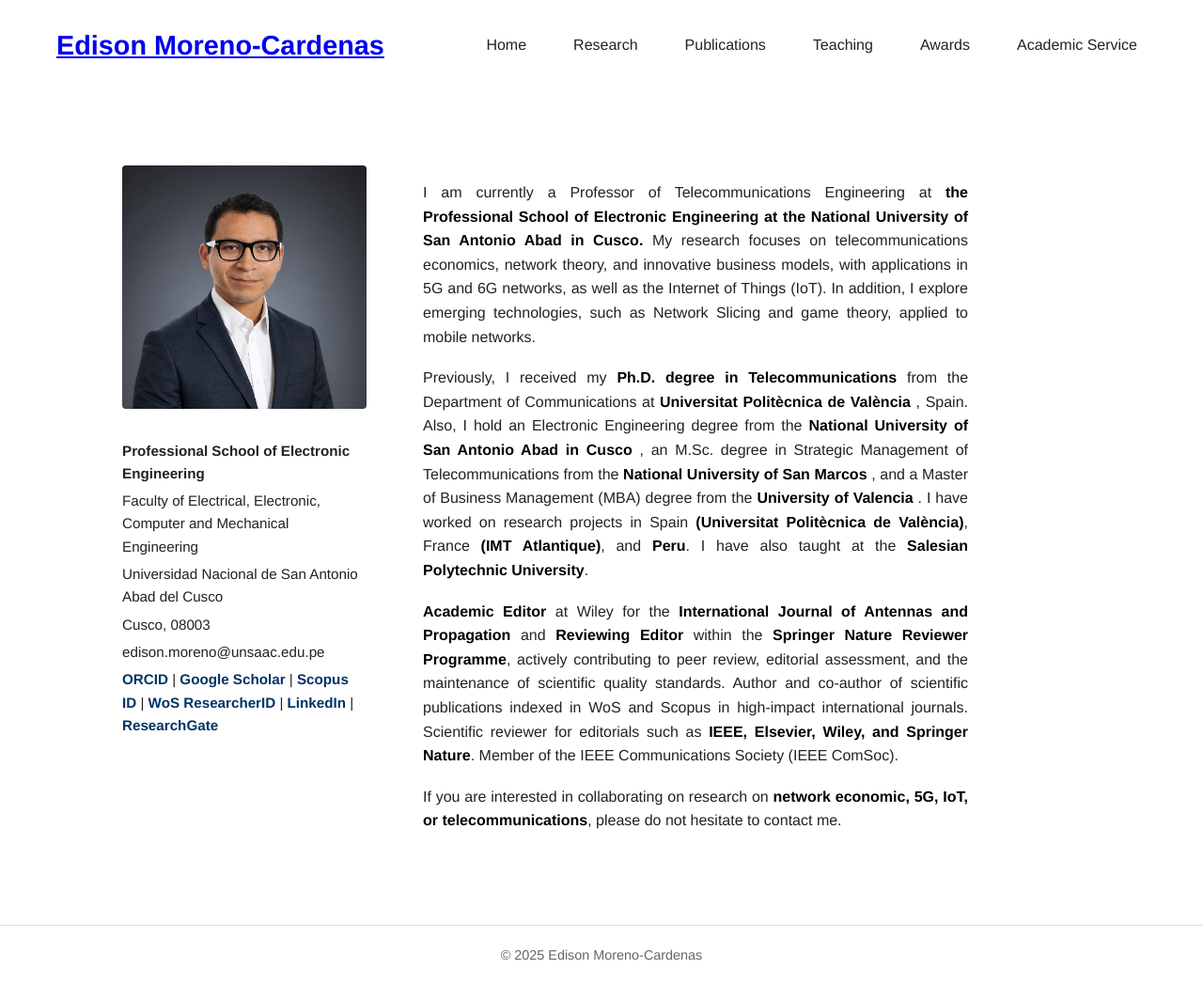
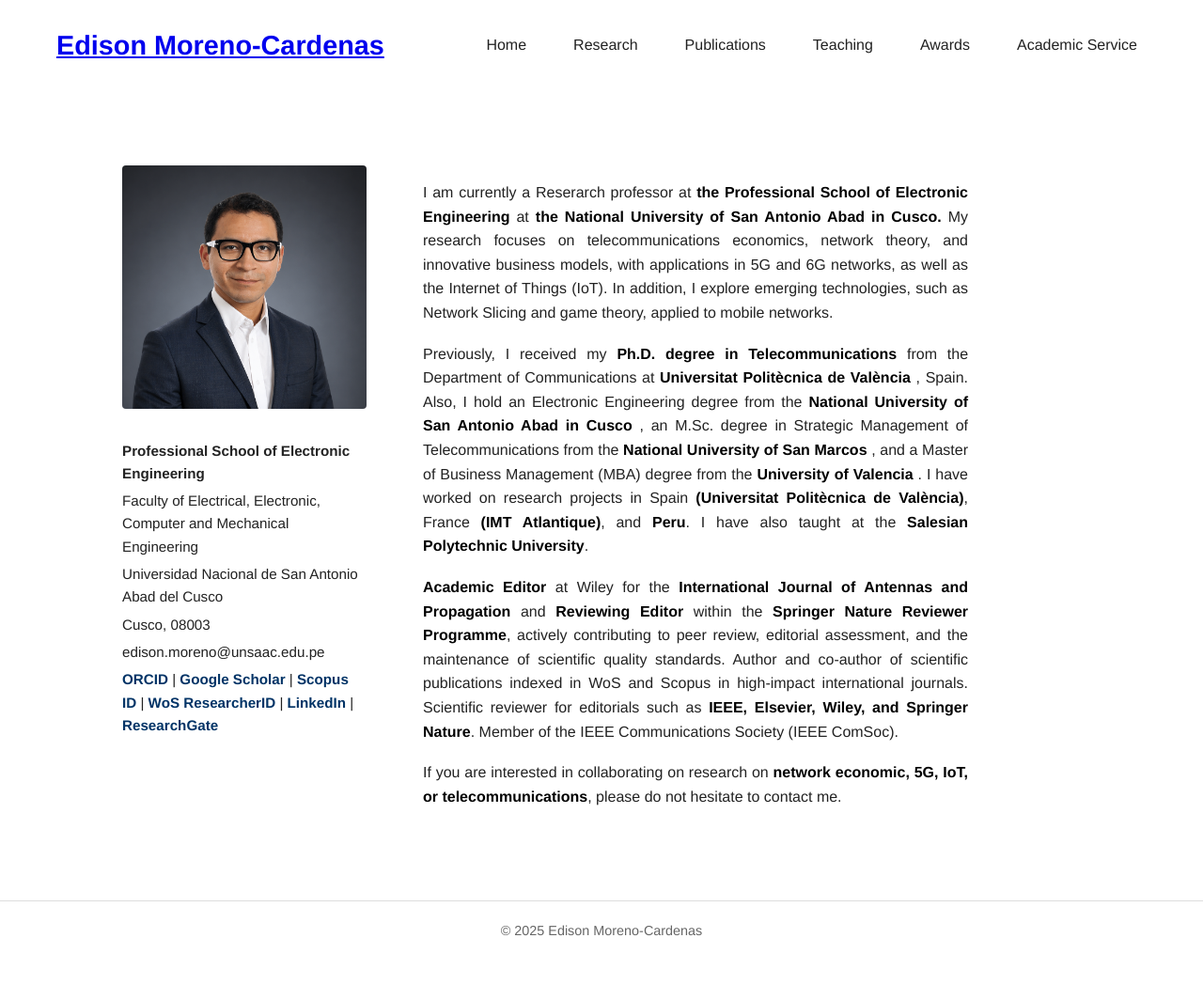
Before and after one commit to edisonmorenocardenas/edisonmorenocardenas.github.io, a Jekyll site: the page built from index.html, in a window 1280 px wide and 1048 px high. Shown: the whole window at 94% size. Built offline with Jekyll 4.4.1, drawn with Linux system fonts in a browser that asks for light colours.

Commit message:
Actualizar contenid

```diff
--- a/index.html
+++ b/index.html
@@ -25,10 +25,14 @@ title: "Home"
   <!-- Contenido desplazable -->
   <div class="content">
     <p>
-      I am currently a Professor of Telecommunications Engineering at
+      I am currently a Reserarch professor at
       <a href="https://li.unsaac.edu.pe/" target="_blank" style="text-decoration: none; color: inherit;">
-        <strong>the Professional School of Electronic Engineering at the National University of San Antonio Abad in Cusco.</strong>
+        <strong>the Professional School of Electronic Engineering</strong></a> at
+        <a href="https://www.unsaac.edu.pe/" target="_blank" style="text-decoration: none; color: inherit;">
+        <strong>the National University of San Antonio Abad in Cusco.</strong>
       </a>
+
+
       My research focuses on telecommunications economics, network theory, and innovative business models, with applications in 5G and 6G networks,
       as well as the Internet of Things (IoT). In addition, I explore emerging technologies, such as Network Slicing and game theory, applied to mobile networks.
     </p>
```
